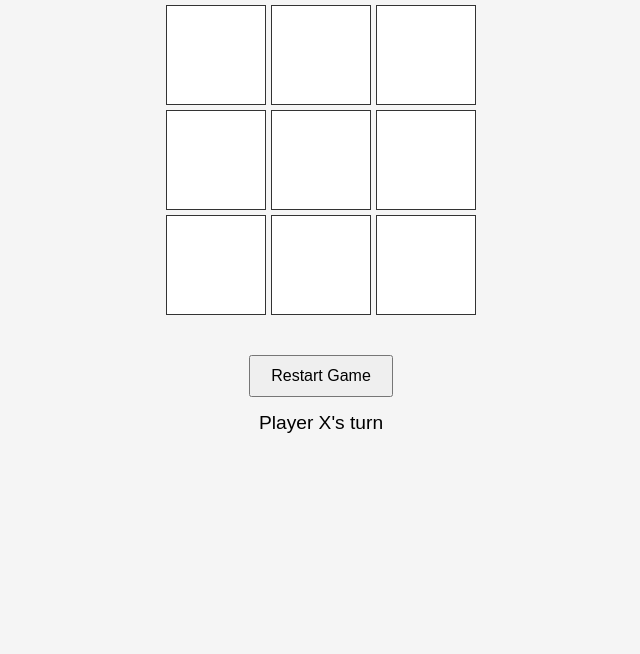
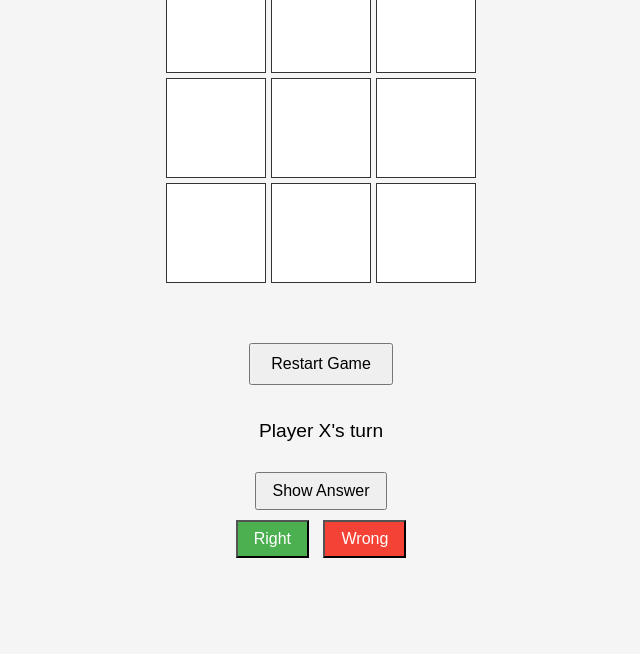
Before and after one commit to HaiyunH/tictactoe, a plain HTML site: page index.html in a window 1280 px wide. Shown: the part 146-800 px from the top of the page, without its empty margins (319-959 px from the left). Drawn offline with Linux system fonts and the light colour scheme.

Commit message:
Add files via upload
Updated version, with the right question

```diff
--- a/index.html
+++ b/index.html
@@ -9,6 +9,7 @@
 <body>
     <div class="container">
         <h1>Tic-Tac-Toe</h1>
+        <div class="spacer left-spacer"></div>
         <div class="board">
             <div class="cell" data-index="0"></div>
             <div class="cell" data-index="1"></div>
@@ -20,6 +21,7 @@
             <div class="cell" data-index="7"></div>
             <div class="cell" data-index="8"></div>
         </div>
+        <div class="spacer right-spacer"></div>
         <button class="reset">Restart Game</button>
         <p class="status"></p>
         <div class="qa-section">
--- a/script.js
+++ b/script.js
@@ -15,27 +15,27 @@ document.addEventListener("DOMContentLoaded", () => {
     let currentCellIndex = null;
 
     const questions = [
-        "What is the capital of France?",
-        "What is 2 + 2?",
-        "Who wrote 'Hamlet'?",
-        "What color is the sky?",
-        "What is the boiling point of water?",
-        "What is 5 x 5?",
-        "Who discovered penicillin?",
-        "What is the largest planet?",
-        "What is the square root of 64?"
+        "Team B underestimated the nuclear threat of the Soviets",
+        "Who led the scientist community to oppose the Strategic Defence Initiative?",
+        "What does TTAPS stand for, or referring to?",
+        "Both Jastrow and Seitz attacked studies on nuclear winter, saying they are misleading and controlled by liberal agenda.",
+        "George C. Marshall Institute denounced SDI using ‘tobacco strategy’",
+        "What is another name for the Strategic Defence Initiative?",
+        "Who published a worst case scenario describing the result of nuclear fallout as a ‘nuclear winter’ in Parade and Foreign Affairs?",
+        "How does Jastrow take advantage of Fairness Doctrine?",
+        "Is the Nuclear Winter Conclusion supported by multiple simulations/studies?"
     ];
 
     const answers = [
-        "Paris",
-        "4",
-        "William Shakespeare",
-        "Blue",
-        "100°C",
-        "25",
-        "Alexander Fleming",
-        "Jupiter",
-        "8"
+        "False",
+        "Carl Sagan",
+        "Page 50, the nuclear winter paper or the initials of its authors",
+        "True",
+        "False",
+        "Star Wars",
+        "Carl Sagan",
+        "Journalists shall give equal exposure to both sides of views",
+        "True"
     ];
 
     function handleCellClick(event) {
--- a/styles.css
+++ b/styles.css
@@ -14,15 +14,20 @@ body {
 }
 
 .container {
-    text-align: center;
+    display: flex;
+    flex-direction: column; /* Stack items vertically */
+    align-items: center; /* Center items horizontally */
+    gap: 20px; /* Space between the board and QA section */
 }
+
 
 .board {
     display: grid;
-    grid-template-columns: repeat(3, 100px);
+    grid-template-columns: repeat(3, 1fr); /* Adjust for a 3x3 grid */
     gap: 5px;
-    margin: 20px auto;
+    align-self: start; /* Keeps the grid aligned at the top */
 }
+
 
 .cell {
     width: 100px;
@@ -50,12 +55,14 @@ body {
 
 
 .qa-section {
-    margin-top: 30px;
-    visibility: hidden;
-    opacity: 0;
-    transition: opacity 0.3s ease; /* Smooth fade-in */
+    display: flex;
+    flex-direction: column;
+    align-items: center;
+    text-align: center;
+    max-width: 300px; /* Adjust as needed */
+    min-height: 150px;
+    overflow-wrap: break-word; /* Ensure long questions wrap */
 }
-
 
 
 .answer-btn, .right-btn, .wrong-btn {
```
